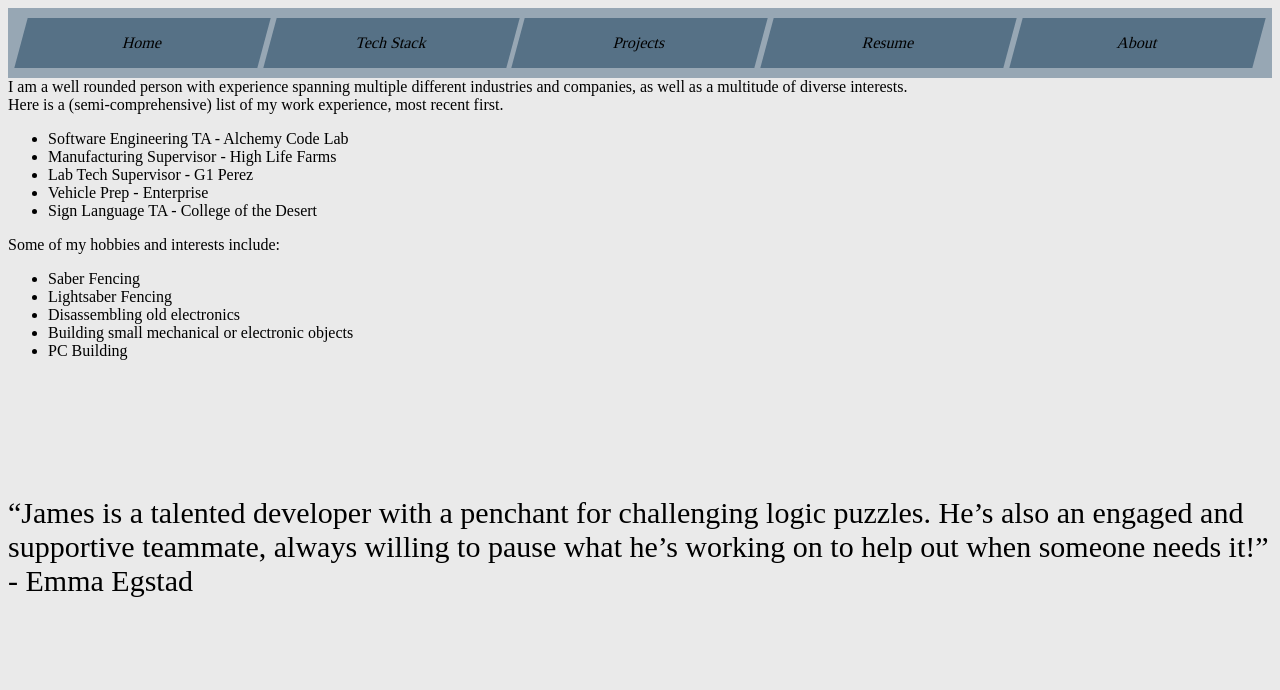
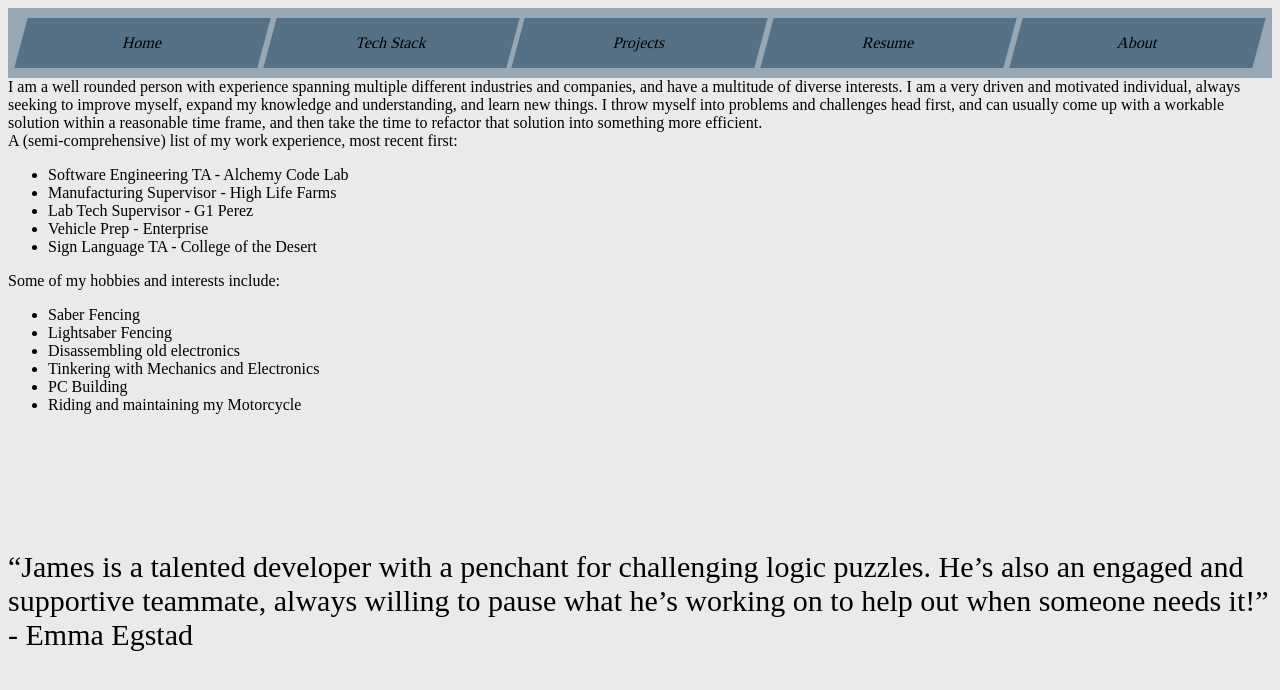
Before and after one commit to james-demiraiakian/james-portfolio, a React (Create React App) app: page /about in a window 1280 px wide. Shown: the top 690 px of the page. Built offline with nearby package versions, Linux system fonts and the light colour scheme.

Commit message:
more 'about' content, now onto page styling

```diff
--- a/src/components/Quotes/Quotes.jsx
+++ b/src/components/Quotes/Quotes.jsx
@@ -5,12 +5,6 @@ const quoteArray = [
   - Emma Egstad`,
   `"James is always willing to not only help out his juniors, but to take the time to teach and explain complex concepts. While he may be the smartest person in the room, he is a great leader, treating others with respect and patience. He is an asset to any team!"
   - Spencer Eagleton`,
-  'Quote 3',
-  'Quote 4',
-  'Quote 5',
-  'Quote 6',
-  'Quote 7',
-  'Quote 8',
 ];
 
 export default function Quotes() {
@@ -20,7 +14,7 @@ export default function Quotes() {
   useEffect(() => {
     setTimeout(() => {
       index === quoteArray.length - 1 ? setIndex(0) : setIndex(index + 1);
-    }, 5000);
+    }, 6000);
 
     return () => {
       setCurrentQuote(quoteArray[index]);
--- a/src/views/About/About.jsx
+++ b/src/views/About/About.jsx
@@ -9,12 +9,17 @@ export default function About() {
       <Header />
       <span className="intro">
         I am a well rounded person with experience spanning multiple different
-        industries and companies, as well as a multitude of diverse interests.
+        industries and companies, and have a multitude of diverse interests. I
+        am a very driven and motivated individual, always seeking to improve
+        myself, expand my knowledge and understanding, and learn new things. I
+        throw myself into problems and challenges head first, and can usually
+        come up with a workable solution within a reasonable time frame, and
+        then take the time to refactor that solution into something more
+        efficient.
       </span>
       <br />
       <span className="work">
-        Here is a (semi-comprehensive) list of my work experience, most recent
-        first.
+        A (semi-comprehensive) list of my work experience, most recent first:
         <ul>
           <li>Software Engineering TA - Alchemy Code Lab</li>
           <li>Manufacturing Supervisor - High Life Farms</li>
@@ -29,8 +34,9 @@ export default function About() {
           <li>Saber Fencing</li>
           <li>Lightsaber Fencing</li>
           <li>Disassembling old electronics</li>
-          <li>Building small mechanical or electronic objects</li>
+          <li>Tinkering with Mechanics and Electronics</li>
           <li>PC Building</li>
+          <li>Riding and maintaining my Motorcycle</li>
         </ul>
       </span>
       <Quotes />
```
